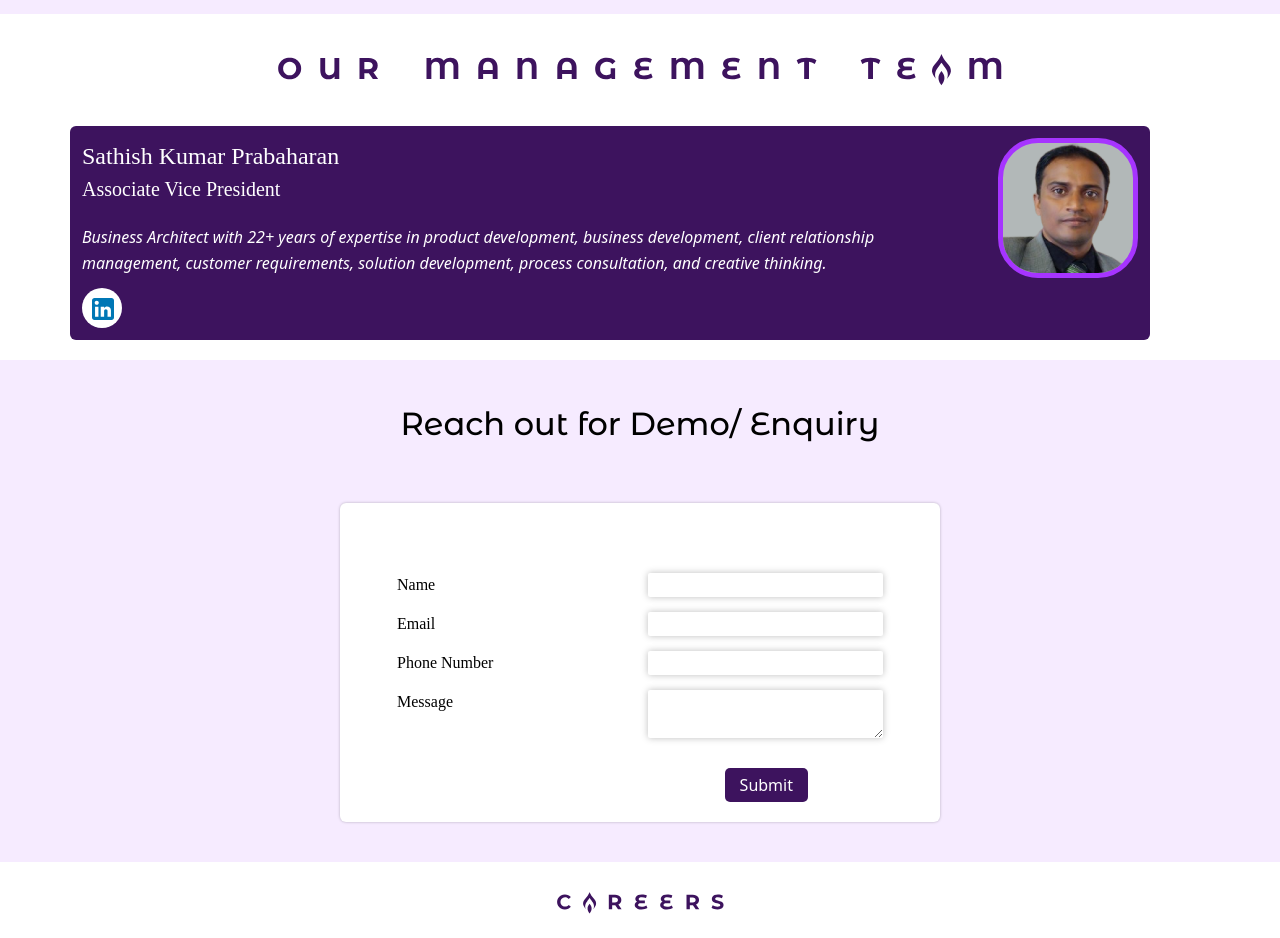
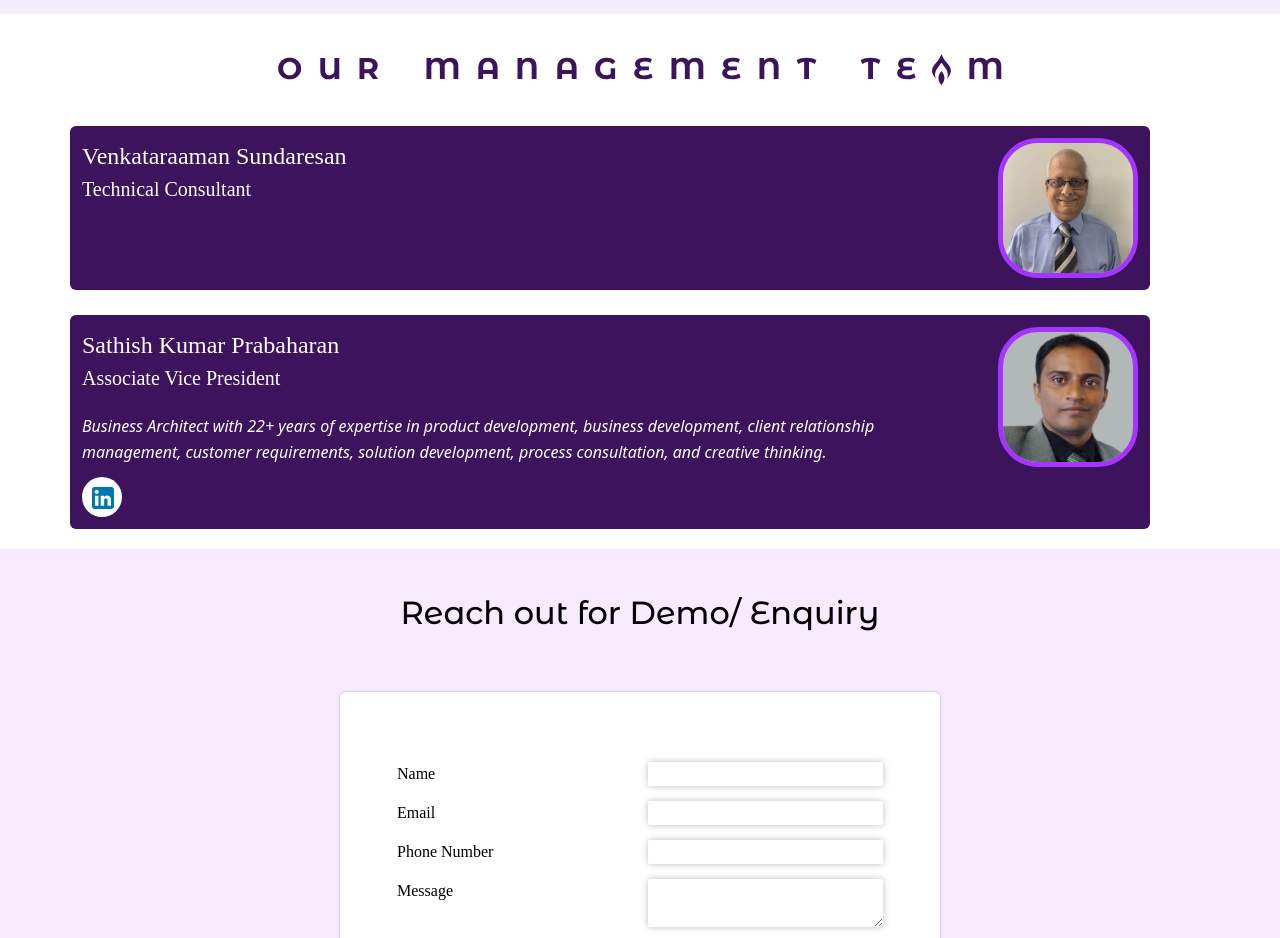
Before and after one commit to Lyra-Corp-Consultancy/static-website, a website: page index.html in a window 1280 px wide. Shown: the part 2260-3198 px from the top of the page. Drawn offline with Linux system fonts and the light colour scheme; a web font is replaced by a local one.

Commit message:
adde venkatraaman

```diff
--- a/index.html
+++ b/index.html
@@ -286,6 +286,29 @@
             <div class="focus:border-4 border-[#A634FF] w-[100%] md:w-[90%] rounded-md mt-5 md:mt-0 flex h-full justify-end items-end" onclick="quoteChange('Expertise in \n • Product Development \n • Business Development \n • Client Relationship Management \n • Customer Requirements \n • Solution development \n • Process consultation \n • Creative thinker')">
               <div class=" bg-[#3D135E] w-full rounded-md py-[12px] h-full pe-[12px] ps-[15px] md:px-[12px] flex justify-between gap-[32px]">
                 <div class="flex flex-col justify-start items-start">
+                  <h4 class="futura-medium text-[18px] md:text-[24px] text-white">Venkataraaman Sundaresan</h4>
+                  <h4 class="futura-medium text-[16px] md:text-[20px] text-white">Technical Consultant</h4>
+                  <!-- <p class="text-[12px] text-white md:text-[16px] md:mt-5 italic md:leading-[26px]">Business Architect with 22+ years of expertise in product development, business development, client relationship management, customer requirements, solution development, process consultation, and creative thinking.</p> -->
+                  <!-- <div onclick="location.href = 'https://in.linkedin.com/in/sathish-kumar-prabaharan-31047910'" class="p-[5px] md:p-[10px] cursor-pointer rounded-full bg-white aspect-square md:w-[40px] w-[20px] h-[20px] md:h-[40px] mt-3">
+                    <svg width="22" height="22" class="hidden md:block" viewBox="0 0 22 22" fill="none" xmlns="http://www.w3.org/2000/svg">
+                      <path
+                        d="M19.5556 0C20.2039 0 20.8256 0.25647 21.284 0.71299C21.7425 1.16951 22 1.78868 22 2.4343V19.4744C22 20.12 21.7425 20.7392 21.284 21.1957C20.8256 21.6522 20.2039 21.9087 19.5556 21.9087H2.44444C1.79614 21.9087 1.17438 21.6522 0.715961 21.1957C0.257539 20.7392 0 20.12 0 19.4744V2.4343C0 1.78868 0.257539 1.16951 0.715961 0.71299C1.17438 0.25647 1.79614 0 2.44444 0H19.5556ZM18.9444 18.8658V12.4149C18.9444 11.3626 18.5247 10.3533 17.7774 9.6092C17.0302 8.86507 16.0167 8.44703 14.96 8.44703C13.9211 8.44703 12.7111 9.07994 12.1244 10.0293V8.67828H8.71444V18.8658H12.1244V12.8653C12.1244 11.9281 12.8822 11.1613 13.8233 11.1613C14.2771 11.1613 14.7124 11.3408 15.0333 11.6604C15.3542 11.9799 15.5344 12.4134 15.5344 12.8653V18.8658H18.9444ZM4.74222 6.76736C5.2868 6.76736 5.80907 6.55192 6.19415 6.16845C6.57922 5.78497 6.79556 5.26486 6.79556 4.72255C6.79556 3.5906 5.87889 2.66556 4.74222 2.66556C4.1944 2.66556 3.66902 2.88228 3.28165 3.26804C2.89429 3.6538 2.67667 4.177 2.67667 4.72255C2.67667 5.8545 3.60556 6.76736 4.74222 6.76736ZM6.44111 18.8658V8.67828H3.05556V18.8658H6.44111Z"
+                        fill="#0077B5"
+                      />
+                    </svg>
+                    <svg width="11" height="11" class="md:hidden" viewBox="0 0 22 22" fill="none" xmlns="http://www.w3.org/2000/svg">
+                      <path
+                        d="M19.5556 0C20.2039 0 20.8256 0.25647 21.284 0.71299C21.7425 1.16951 22 1.78868 22 2.4343V19.4744C22 20.12 21.7425 20.7392 21.284 21.1957C20.8256 21.6522 20.2039 21.9087 19.5556 21.9087H2.44444C1.79614 21.9087 1.17438 21.6522 0.715961 21.1957C0.257539 20.7392 0 20.12 0 19.4744V2.4343C0 1.78868 0.257539 1.16951 0.715961 0.71299C1.17438 0.25647 1.79614 0 2.44444 0H19.5556ZM18.9444 18.8658V12.4149C18.9444 11.3626 18.5247 10.3533 17.7774 9.6092C17.0302 8.86507 16.0167 8.44703 14.96 8.44703C13.9211 8.44703 12.7111 9.07994 12.1244 10.0293V8.67828H8.71444V18.8658H12.1244V12.8653C12.1244 11.9281 12.8822 11.1613 13.8233 11.1613C14.2771 11.1613 14.7124 11.3408 15.0333 11.6604C15.3542 11.9799 15.5344 12.4134 15.5344 12.8653V18.8658H18.9444ZM4.74222 6.76736C5.2868 6.76736 5.80907 6.55192 6.19415 6.16845C6.57922 5.78497 6.79556 5.26486 6.79556 4.72255C6.79556 3.5906 5.87889 2.66556 4.74222 2.66556C4.1944 2.66556 3.66902 2.88228 3.28165 3.26804C2.89429 3.6538 2.67667 4.177 2.67667 4.72255C2.67667 5.8545 3.60556 6.76736 4.74222 6.76736ZM6.44111 18.8658V8.67828H3.05556V18.8658H6.44111Z"
+                        fill="#0077B5"
+                      />
+                    </svg>
+                  </div> -->
+                </div>
+                <img src="./asset/images/venkataraaman.jpg" class="bg-[#B2B8B8] w-[70px] h-[70px] md:h-[140px] md:w-[140px] rounded-[10px] md:rounded-[40px] border-[5px] border-[#A634FF]" alt="" srcset="" /></div
+            ></div>
+            <div class="focus:border-4 border-[#A634FF] w-[100%] md:w-[90%] rounded-md mt-5 md:mt-0 flex h-full justify-end items-end" onclick="quoteChange('Expertise in \n • Product Development \n • Business Development \n • Client Relationship Management \n • Customer Requirements \n • Solution development \n • Process consultation \n • Creative thinker')">
+              <div class=" bg-[#3D135E] w-full rounded-md py-[12px] h-full pe-[12px] ps-[15px] md:px-[12px] flex justify-between gap-[32px]">
+                <div class="flex flex-col justify-start items-start">
                   <h4 class="futura-medium text-[18px] md:text-[24px] text-white">Sathish Kumar Prabaharan</h4>
                   <h4 class="futura-medium text-[16px] md:text-[20px] text-white">Associate Vice President</h4>
                   <p class="text-[12px] text-white md:text-[16px] md:mt-5 italic md:leading-[26px]">Business Architect with 22+ years of expertise in product development, business development, client relationship management, customer requirements, solution development, process consultation, and creative thinking.</p>
@@ -306,6 +329,7 @@
                 </div>
                 <img src="./asset/images/cmo.png" class="bg-[#B2B8B8] w-[70px] h-[70px] md:h-[140px] md:w-[140px] rounded-[10px] md:rounded-[40px] border-[5px] border-[#A634FF]" alt="" srcset="" /></div
             ></div>
+
           </div>
         </div>
       </div>
```
Also changed, not shown: asset/images/venkataraaman.jpg (added).
